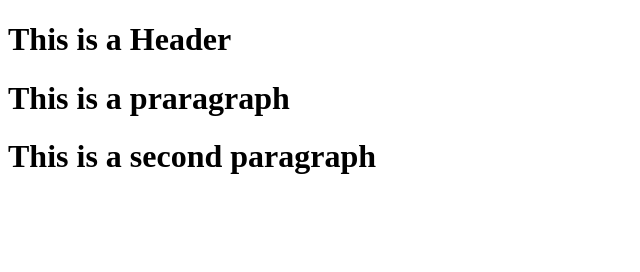
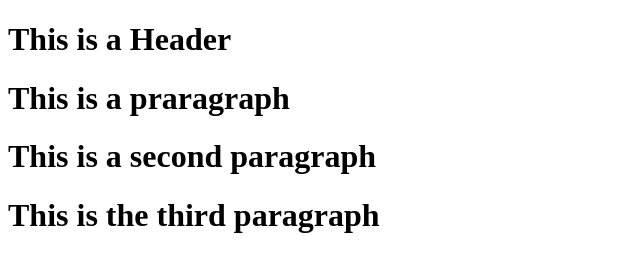
Before and after one commit to srinu-chintha/git-test, a website: page index.html in a window 1280 px wide. Shown: the whole page, without its empty margins (0-640 px from the left). Drawn offline with Linux system fonts and the light colour scheme.

Commit message:
fifth commit

```diff
--- a/index.html
+++ b/index.html
@@ -5,5 +5,6 @@
         <h1> This is a Header </h1>
         <h1>This is a praragraph</h1>
         <h1>This is a second paragraph</h1>
+        <h1>This is the third paragraph</h1>
     </body>
 </html>
```
Also changed, not shown: package.json (added, +24 -0 lines), 3 other files.
